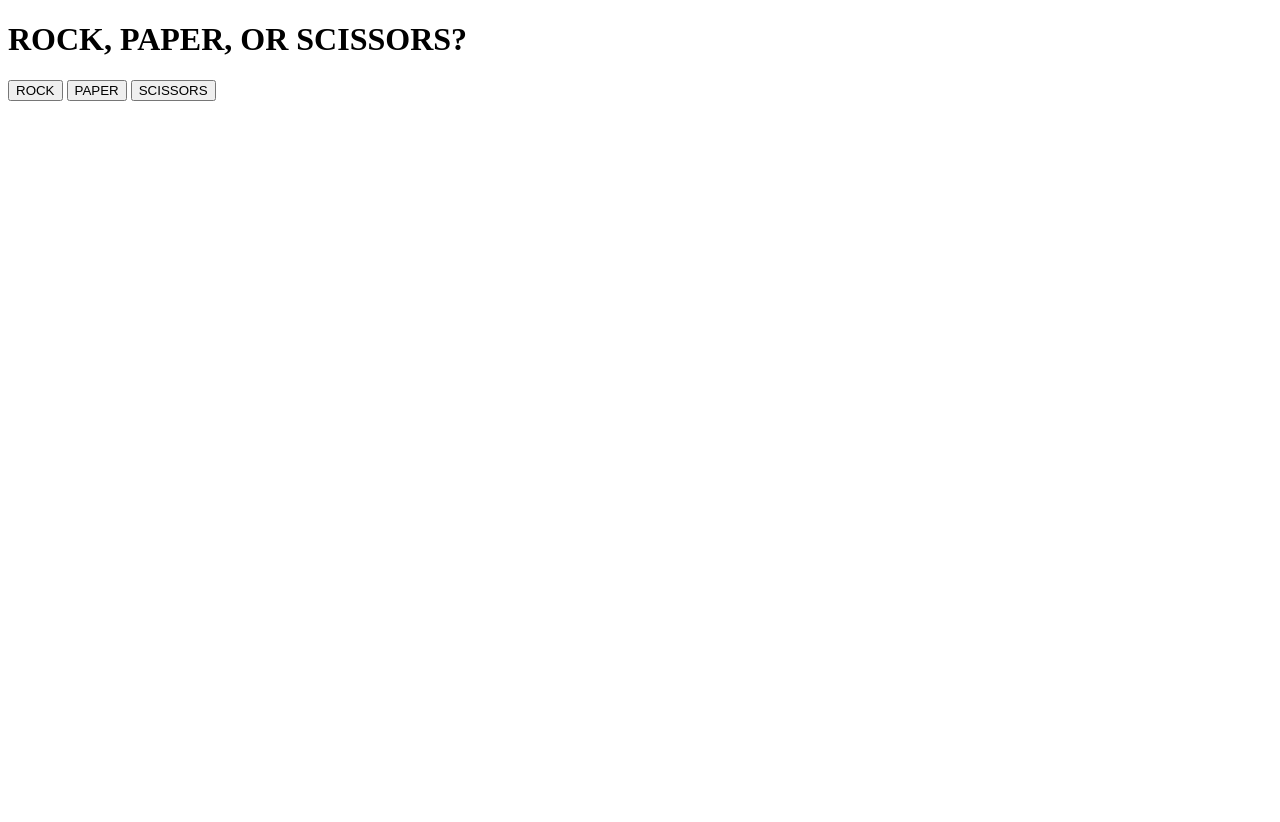
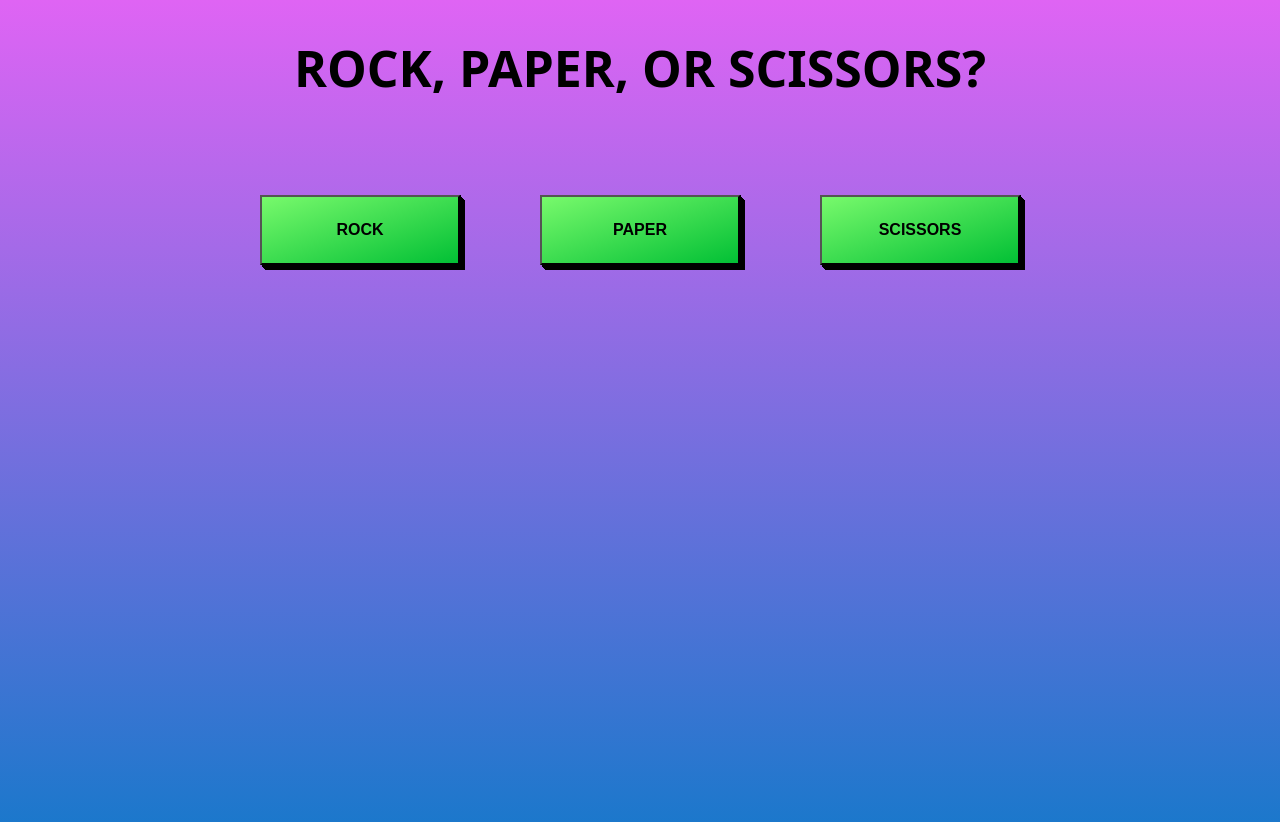
Before and after one commit to Sandro-GG/Rock-Paper-Scissors, a plain HTML site: page index.html in a window 1280 px wide. Before the commit the page ends 800 px from the top, so only its background shows below. Drawn offline with Linux system fonts and the light colour scheme.

Commit message:
Add CSS styling

```diff
--- a/index.html
+++ b/index.html
@@ -4,19 +4,23 @@
   <meta charset="UTF-8">
   <meta name="viewport" content="width=device-width, initial-scale=1.0">
   <title>Rock Paper Scissors</title>
+  <link rel="stylesheet" href="style.css">
 
 </head>
 <body>
-  <h1 class="title">ROCK, PAPER, OR SCISSORS?</h1>
+  <h1 class="header">ROCK, PAPER, OR SCISSORS?</h1>
 
+  <div class="buttons">
     <button id="btnRock">ROCK</button>
     <button id="btnPaper">PAPER</button>
     <button id="btnScissors">SCISSORS</button>
+  </div>
 
-  <br><br>
+  <div class="results">
     <div id="result"></div>
     <div id="score"></div>
     <div id="winner"></div>
+  </div>
 
     <div id="restart"></div>
 
--- /dev/null
+++ b/style.css
@@ -0,0 +1,59 @@
+html {
+  font-family: system-ui, -apple-system, BlinkMacSystemFont, 'Segoe UI', Roboto, Oxygen, Ubuntu, Cantarell, 'Open Sans', 'Helvetica Neue', sans-serif;
+}
+
+.header {
+  display: flex;
+  justify-content: center;
+  color: rgb(0, 0, 0);
+  font-size: 50px;
+}
+
+.buttons {
+  display: flex;
+  justify-content: space-evenly;
+  padding: 40px 200px;
+}
+
+.results {
+  display: flex;
+  justify-content: center;
+  flex-direction: column;
+  align-items: center;
+  color: rgb(0, 0, 0);
+  font-weight: 700;
+  font-size: 32px;
+}
+
+#restart {
+  display: flex;
+  justify-content: center;
+  margin: 20px;
+}
+
+button {
+  font-size: 16px;
+  width: 200px;
+  height: 70px;
+  background: linear-gradient(to bottom right, rgb(120, 249, 108), rgb(2, 192, 53));
+  font-weight: 700;
+  box-shadow: 1px 0px 0px, 2px 2px 0px 0px, 3px 3px 0px 0px, 4px 4px 0px 0px, 5px 5px 0px 0px;
+  margin: 20px;
+}
+
+button:hover {
+  background-color: rgb(26, 194, 26);
+  cursor: pointer;
+}
+
+#score {
+  color: rgb(148, 37, 18);
+}
+
+body {
+  background: linear-gradient(to bottom, rgb(223, 100, 244), rgb(25, 120, 203));
+  margin: 0;
+  padding: 0;
+  height: 100vh;
+
+}
```
Lines whose indentation alone changed are shown as unchanged.
